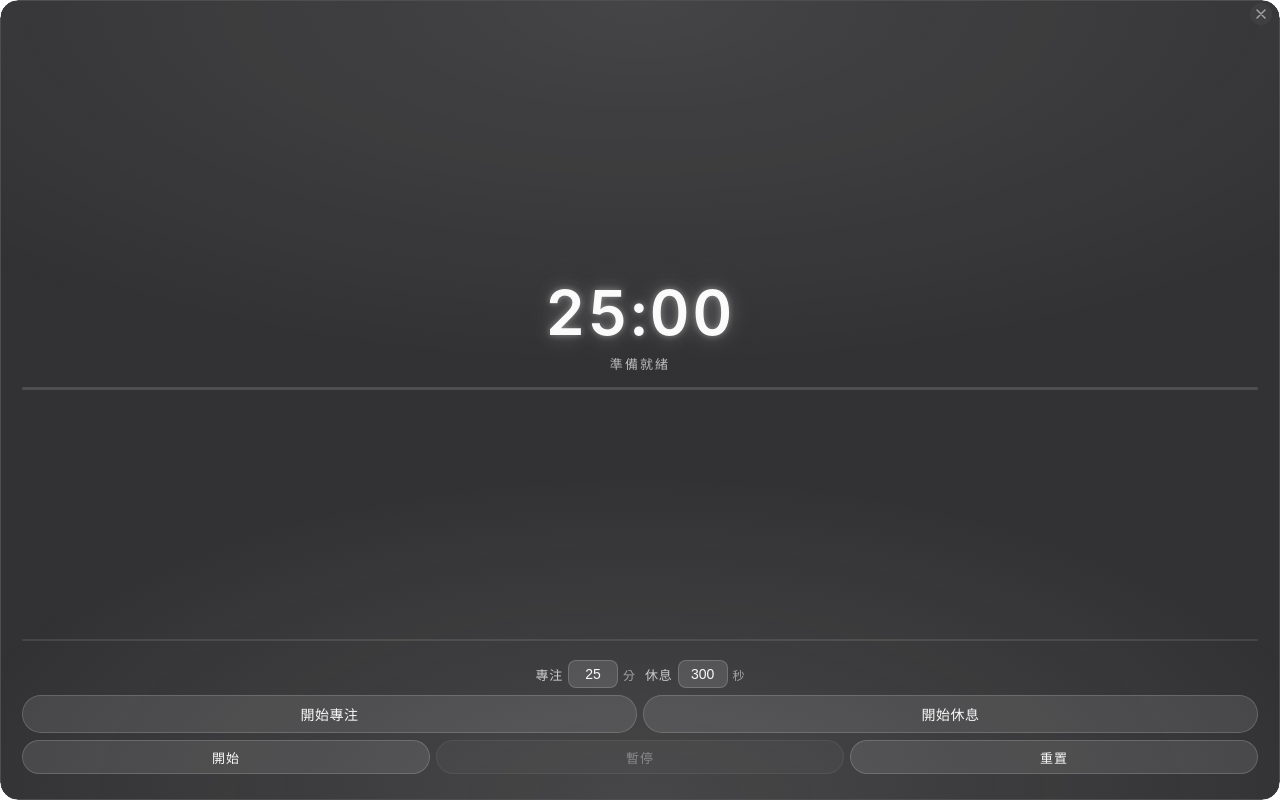
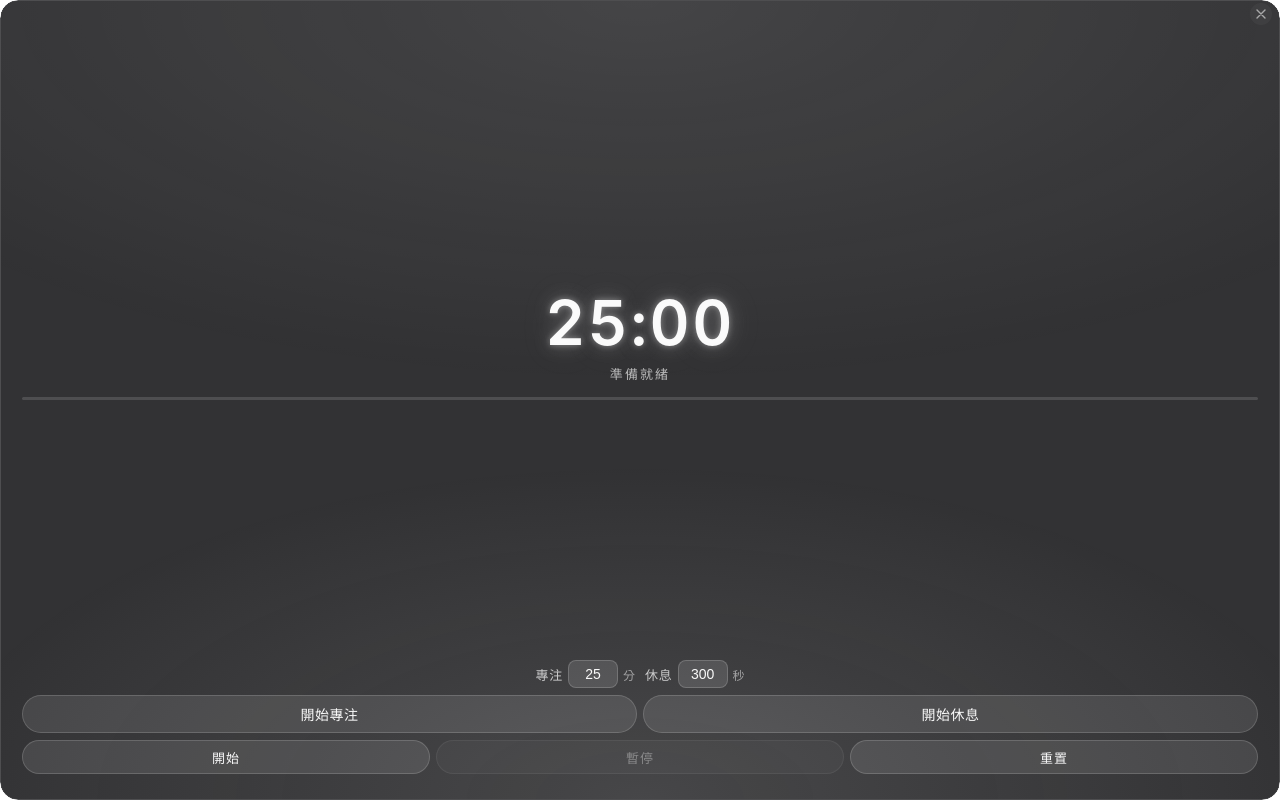
Before and after one commit to chouys00/MitaTime, a React (Vite) app: page / in a window 1280 px wide. Built offline with nearby package versions, Linux system fonts and the light colour scheme.

Commit message:
refactor(control-panel): 移除計時進度相關的分隔線及其樣式，簡化控制面板組件

```diff
--- a/src/renderer/components/ControlPanel.tsx
+++ b/src/renderer/components/ControlPanel.tsx
@@ -7,7 +7,6 @@ import {
   ipcTimerResume,
   ipcTimerStart,
 } from '../lib/timerIpc';
-import { getTimerProgressPercent } from '../lib/timerProgress';
 import { useTimerStore } from '../store/timerStore';
 
 interface Props {
@@ -87,8 +86,6 @@ export function ControlPanel({ timer }: Props) {
   const isFocusActive = timer.mode === 'focus';
   const isRestActive = timer.mode === 'rest';
 
-  const dividerProgress = getTimerProgressPercent(timer);
-
   const canStart = timer.mode === 'idle' || timer.isPaused;
   const canPause =
     timer.mode !== 'idle' &&
@@ -98,9 +95,6 @@ export function ControlPanel({ timer }: Props) {
 
   return (
     <div className="control-panel">
-      <div className="control-panel__divider" aria-hidden>
-        <div className="control-panel__divider-fill" style={{ width: `${dividerProgress}%` }} />
-      </div>
       <div className="settings-row">
         <label className="setting">
           <span className="setting-label">專注</span>
--- a/src/renderer/styles/global.css
+++ b/src/renderer/styles/global.css
@@ -342,33 +342,6 @@ body,
   pointer-events: auto;
 }
 
-/* 區塊間分隔線：與計時進度同步的微光進度感（對齊舊版 border-top + padding-top 的視覺節奏） */
-.control-panel__divider {
-  width: 100%;
-  height: 2px;
-  margin-bottom: 12px;
-  border-radius: 999px;
-  background: rgba(255, 255, 255, 0.1);
-  overflow: hidden;
-  flex-shrink: 0;
-}
-
-.control-panel__divider-fill {
-  height: 100%;
-  border-radius: 999px;
-  max-width: 100%;
-  background: var(--mode-accent);
-  opacity: 0.42;
-  box-shadow:
-    0 0 4px rgb(var(--mode-glow) / 0.35),
-    0 0 12px rgb(var(--mode-glow) / 0.15);
-  transition:
-    width 350ms linear,
-    opacity 380ms ease,
-    background 400ms ease,
-    box-shadow 400ms ease;
-}
-
 .settings-row {
   display: flex;
   gap: 10px;
```
